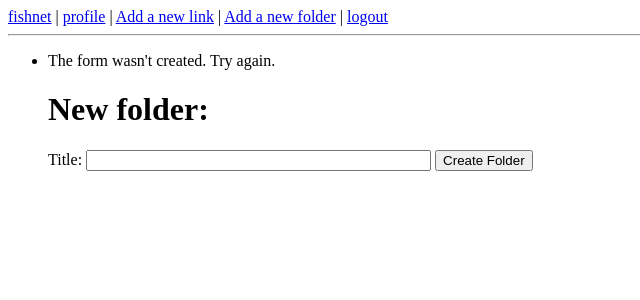
After one commit to mikaylathompson/fishnet, a Flask app: page /newfolder in a window 1280 px wide. The commit adds this page. Shown: the top 300 px of the page, without its empty margins (0-640 px from the left). Run offline with Flask 2, Linux system fonts and the light colour scheme; a user stored in the database is signed in; data comes from the database, SQL or seed files in the repository; parts of the project's set-up code (start-up, migrations or seed data) failed here and were passed over.

Commit message:
Folders functional in index and new link form

```diff
--- a/app/forms.py
+++ b/app/forms.py
@@ -1,6 +1,6 @@
-from flask.ext.wtf import Form, TextAreaField, TextField, BooleanField
+from flask.ext.wtf import Form, TextAreaField, TextField, BooleanField, SelectField
 from flask.ext.wtf import Required, Length
-from app.models import User, Link
+from app.models import User, Link, Folder
 
 class LoginForm(Form):
 	openid = TextField('openid', validators = [Required()])
@@ -29,8 +29,15 @@ class NewLinkForm(Form):
 	title = TextField('title', validators = [Required()])
 	url = TextField('url', validators = [Required()])
 	annotation = TextAreaField('annotation', validators = [Length(min = 0, max = 499)])
+	folder = SelectField('folder')
 
-	def validate(self):
-#		if not Form.validate(self):
-#			return False
-		return True
+	def validate_on_submit(self):
+		if self.title.data and self.url.data:
+			return True
+		else:
+			return False
+
+
+
+class NewFolder(Form):
+	label = TextField('label', validators = [Required()])
--- a/app/models.py
+++ b/app/models.py
@@ -46,6 +46,7 @@ class User(db.Model):
 class Folder(db.Model):
 	id = db.Column(db.Integer, primary_key = True)
 	label = db.Column(db.String(64))
+	user_id = db.Column(db.Integer, db.ForeignKey('user.id'))
 	links = db.relationship('Link', backref='folder', lazy = 'dynamic')
 
 class Link(db.Model):
--- a/app/templates/base.html
+++ b/app/templates/base.html
@@ -14,6 +14,7 @@
 {% if g.user.is_authenticated() %}
 	| <a href="{{ url_for('user', name = g.user.name) }}">profile</a>
 	| <a href="{{ url_for('newlink') }}"> Add a new link</a>
+	| <a href="{{ url_for('newfolder') }}">Add a new folder</a>
 	| <a href="{{ url_for('logout') }}">logout</a>
 {% endif %}
 </div>
--- /dev/null
+++ b/app/templates/newfolder.html
@@ -0,0 +1,10 @@
+{% extends 'base.html' %}
+
+{% block content %}
+<h1>New folder:</h1>
+<form action="" method="post" name="newfolder">
+	{{ form.hidden_tag() }}
+	Title: {{form.label(size=40) }} <input type="submit" value="Create Folder">
+</form>
+
+{% endblock %}
--- a/app/templates/newlink.html
+++ b/app/templates/newlink.html
@@ -17,7 +17,10 @@
 			<td>Annotation:</td>
 			<td>{{ form.annotation(cols=50, rows=5) }}</td>
 		<tr>
+			<td>Folder:</td>
+			<td>{{ form.folder(size=4) }}</td>
 		</tr>
+		<tr>
 			<td></td><td><input type="submit" value="Add link"></td>
 		</tr>
 	</table>
--- a/app/templates/user.html
+++ b/app/templates/user.html
@@ -1,7 +1,7 @@
 {% extends "base.html" %}
 
 {% block content %}
-<h1>User: {{user.name}}</h1>
+<h1>{{user.name}}'s fishnet:</h1>
 {% if user.about_me %}<h3>{{user.about_me}}</h3>{% endif %}
 {% if user.last_seen %}<em>Last seen on: {{user.last_seen}} </em>{% endif %}
 {% if user.id == g.user.id %}<p><a href="{{url_for('edit', user = g.user)}}">Edit</a></p>{% endif %}
--- a/app/views.py
+++ b/app/views.py
@@ -1,8 +1,8 @@
 from flask import render_template, flash, redirect, session, url_for, request, g
 from flask.ext.login import login_user, logout_user, current_user, login_required
 from app import app, db, lm, oid
-from forms import LoginForm, EditForm, NewLinkForm
-from models import User, ROLE_USER, ROLE_ADMIN, Link
+from forms import LoginForm, EditForm, NewLinkForm, NewFolder
+from models import User, ROLE_USER, ROLE_ADMIN, Link, Folder
 from datetime import datetime
 
 @app.route('/')
@@ -10,11 +10,22 @@ from datetime import datetime
 @login_required
 def index():
 	user = g.user
+	folders = Folder.query.filter_by(user_id = g.user.id).all()
+	#make sure every link is in a folder.
+	for link in user.links:
+		if link.folder_id == None:
+			link.folder_id = 1
+	sortedLinks = {}
+	for f in folders:
+		sortedLinks[f] = f.links
+
 	links = Link.query.filter_by(user_id = g.user.id).order_by(Link.timestamp)
 	return render_template("index.html",
 		title = 'Home',
 		user = user,
-		links = links)
+		links = links,
+		folders = folders,
+		sortedLinks = sortedLinks)
 
 @app.route('/login', methods = ['GET', 'POST'])
 @oid.loginhandler
@@ -42,7 +53,8 @@ def user(name):
 		flash('User' + name + ' not found.')
 		return redirect(url_for('index'))
 	links = Link.query.filter_by(user_id = user.id).order_by(Link.timestamp)
-	return render_template('user.html', user = user, links = links)
+	folders = Folder.query.filter_by(user_id = user.id).all()
+	return render_template('user.html', user = user, links = links, folders = folders)
 
 @app.route('/edit', methods = ['GET', 'POST'])
 @login_required
@@ -64,8 +76,9 @@ def edit():
 @login_required
 def newlink():
 	form = NewLinkForm()
+	form.folder.choices = [(f.id, f.label) for f in g.user.folders.all()]
 	if form.url.data:
-		if form.validate():
+		if form.validate_on_submit():
 			url_raw = form.url.data
 			if url_raw[0:7] == 'http://':
 				url_clean = url_raw
@@ -73,15 +86,38 @@ def newlink():
 				url_clean = 'http://' + url_raw
 			title = form.title.data
 			annotation = form.annotation.data
+			if form.folder.data:
+				folder = int(form.folder.data)
+			else:
+				folder = 1
 			timestamp = datetime.utcnow()
 			user_id = g.user.id
-			link = Link(title = title, url = url_clean, annotation = annotation, timestamp = timestamp, user_id = user_id)
+			link = Link(title = title,
+				url = url_clean,
+				annotation = annotation,
+				timestamp = timestamp,
+				folder_id = folder,
+				user_id = user_id)
 			db.session.add(link)
 			db.session.commit()
 			flash('Link added.')
 			return redirect(url_for('index'))
-		flash('Mysterious error. The form didn\'t validate.')
+		flash('Mysterious error. The form didn\'t validate.  Make sure you have both a title and URL.')
 	return render_template('newlink.html', user = g.user, form = form)
+
+@app.route('/newfolder', methods = ['GET', 'POST'])
+@login_required
+def newfolder():
+	form = NewFolder()
+	if form.validate_on_submit():
+		folder = Folder(label = form.label.data, user_id = g.user.id)
+		db.session.add(folder)
+		db.session.commit()
+		flash('Folder added.')
+		return redirect(url_for('index'))
+	flash('The form wasn\'t created.  Try again.')
+	return render_template('newfolder.html', user = g.user, form = form)
+
 
 @app.route('/delete/<id>')
 @login_required
@@ -129,7 +165,9 @@ def after_login(resp):
 			name = resp.email.split('@')[0]
 		name = User.make_unique_name(name)
 		user = User(name = name, email = resp.email, role = ROLE_USER)
+		default_folder = Folder(label='default', user_id=user.id)
 		db.session.add(user)
+		db.session.add(default_folder)
 		db.session.commit()
 	remember_me = False
 	if 'remember_me' in session:
```
Also changed, not shown: app/templates/index.html (+6 -1 lines), 1 other file.
